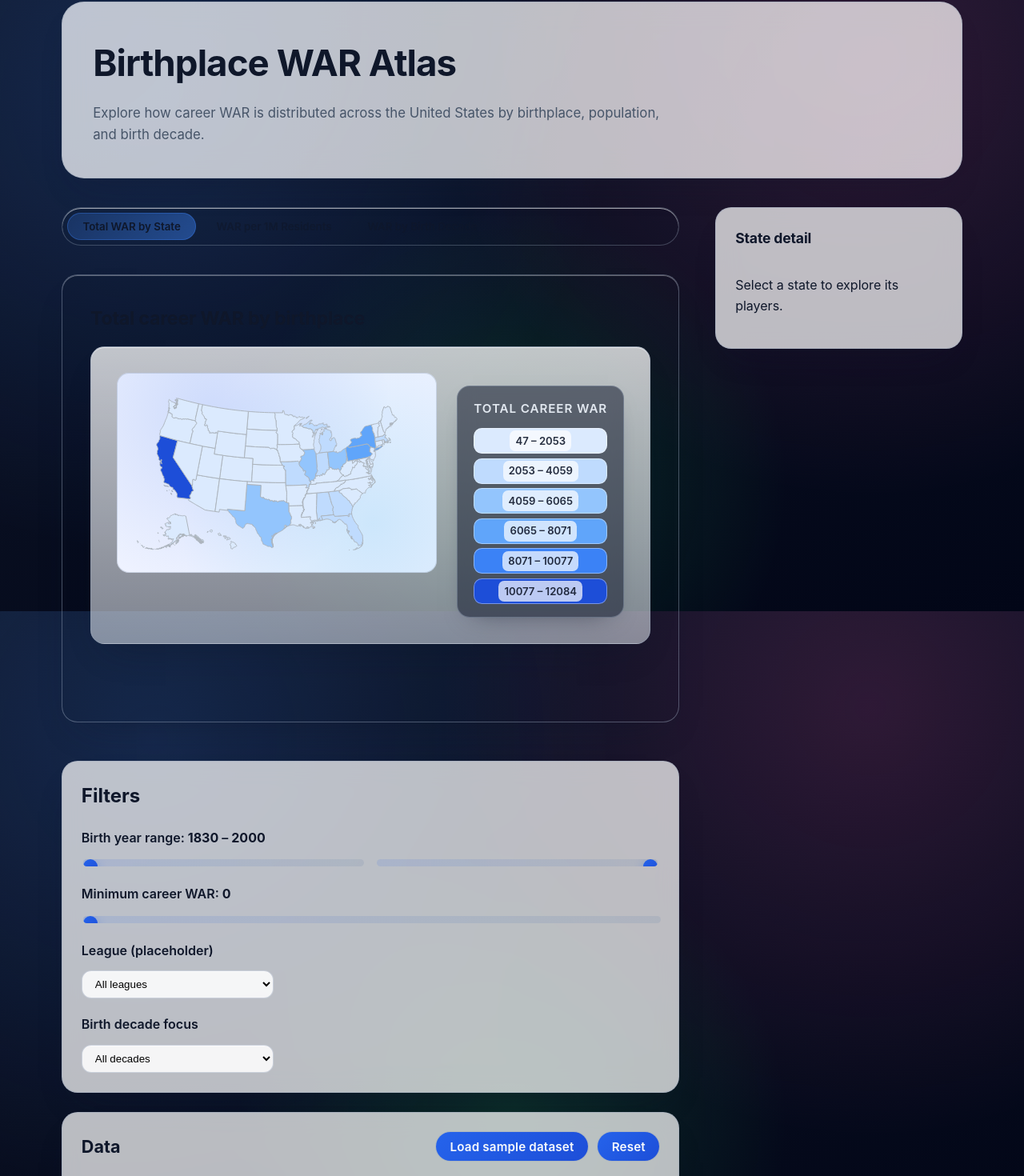
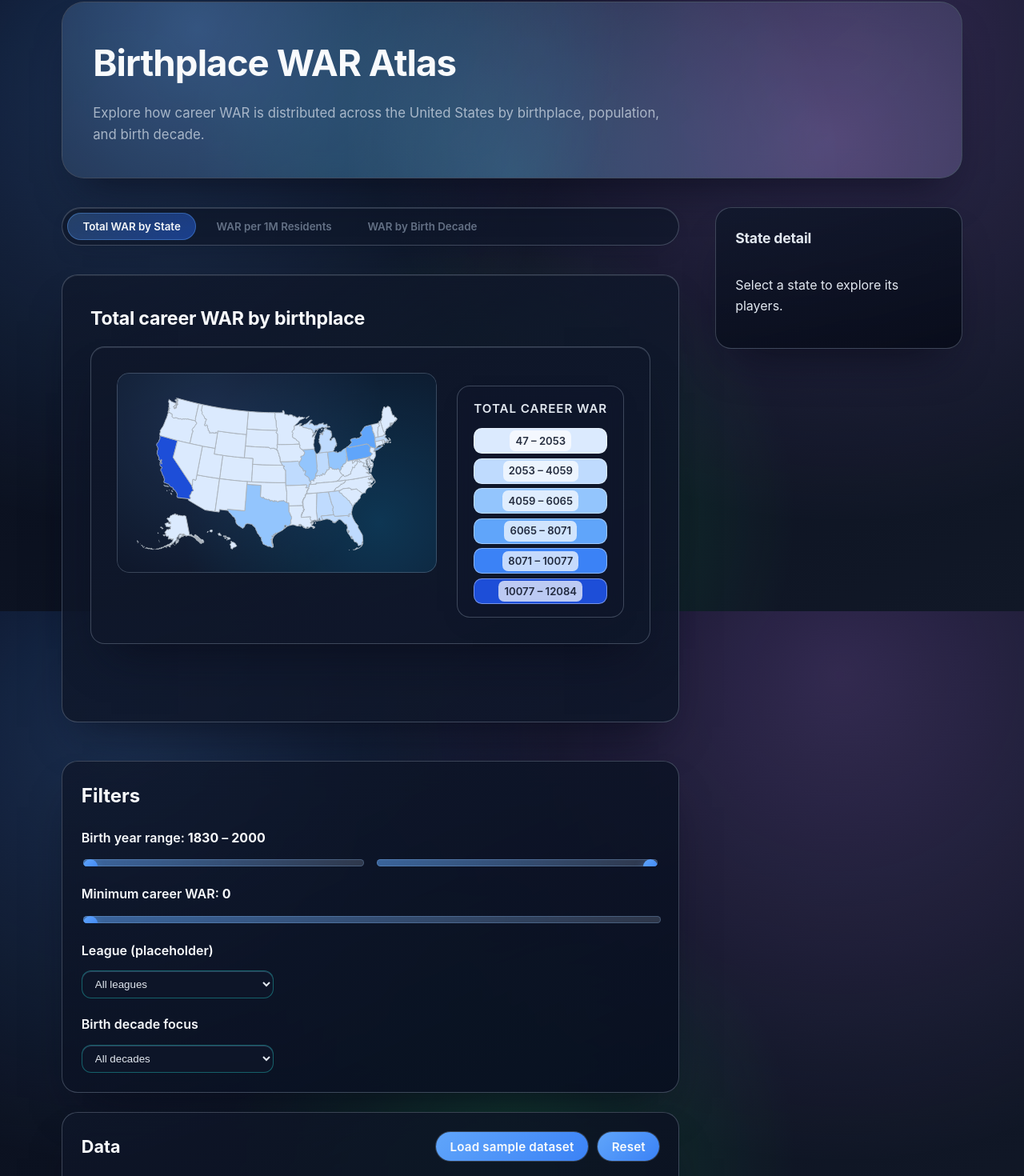
Before and after one commit to rhicksrad/WAR, a React (Vite) app: page / in a window 1280 px wide. Shown: the part 36-1506 px from the top of the page at 80% size. Built offline with nearby package versions, Linux system fonts and the light colour scheme.

Commit message:
restyle interface for improved contrast

```diff
--- a/public/index.html
+++ b/public/index.html
@@ -12,11 +12,11 @@
     />
     <style>
       :root {
-        color-scheme: light dark;
+        color-scheme: dark;
         font-family: 'Inter', system-ui, -apple-system, BlinkMacSystemFont, 'Segoe UI',
           sans-serif;
-        background-color: #0f172a;
-        color: #f1f5f9;
+        background-color: #020617;
+        color: #e2e8f0;
       }
 
       body {
@@ -24,7 +24,10 @@
         min-height: 100vh;
         display: flex;
         flex-direction: column;
-        background: linear-gradient(160deg, rgba(15, 23, 42, 0.95), rgba(30, 41, 59, 0.9));
+        background: radial-gradient(circle at 12% 18%, rgba(96, 165, 250, 0.24), transparent 42%),
+          radial-gradient(circle at 80% 10%, rgba(192, 132, 252, 0.22), transparent 48%),
+          radial-gradient(circle at 50% 90%, rgba(34, 197, 94, 0.2), transparent 38%),
+          linear-gradient(155deg, #020617 0%, #0b1120 45%, #111827 100%);
       }
 
       header {
@@ -43,7 +46,7 @@
         margin: 0 auto;
         max-width: 60ch;
         line-height: 1.6;
-        color: #cbd5f5;
+        color: rgba(203, 213, 225, 0.78);
         font-size: 1rem;
       }
 
@@ -58,9 +61,9 @@
       #map-container {
         width: min(1100px, 100%);
         aspect-ratio: 16 / 9;
-        background: rgba(15, 23, 42, 0.85);
+        background: linear-gradient(160deg, rgba(15, 23, 42, 0.86), rgba(15, 23, 42, 0.95));
         border-radius: 16px;
-        box-shadow: 0 20px 50px rgba(15, 23, 42, 0.5);
+        box-shadow: 0 32px 55px -26px rgba(8, 11, 26, 0.75);
         padding: clamp(12px, 2vw, 24px);
       }
 
@@ -70,10 +73,10 @@
       }
 
       .country {
-        fill: #1d4ed8;
-        stroke: #0f172a;
+        fill: #3b82f6;
+        stroke: rgba(8, 12, 26, 0.85);
         stroke-width: 0.4px;
-        fill-opacity: 0.7;
+        fill-opacity: 0.55;
       }
 
       .state {
@@ -87,7 +90,7 @@
         text-align: center;
         padding: 1.5rem;
         font-size: 0.85rem;
-        color: #94a3b8;
+        color: rgba(148, 163, 184, 0.8);
       }
 
       a {
--- a/src/styles/App.module.css
+++ b/src/styles/App.module.css
@@ -6,6 +6,7 @@
   margin: 0;
   padding: clamp(1.5rem, 3vw, 3rem) clamp(1.5rem, 6vw, 5rem);
   gap: clamp(1.5rem, 3vw, 2.25rem);
+  color: var(--text-primary);
 }
 
 .header {
@@ -13,7 +14,7 @@
   padding: clamp(1.75rem, 4vw, 2.5rem) clamp(1.5rem, 3vw, 2.75rem);
   border-radius: 1.75rem;
   border: 1px solid var(--border-soft);
-  background: var(--surface-glass);
+  background: linear-gradient(140deg, rgba(15, 23, 42, 0.9), rgba(30, 41, 59, 0.82));
   box-shadow: var(--shadow-soft);
   backdrop-filter: blur(18px);
   overflow: hidden;
@@ -23,8 +24,9 @@
   content: '';
   position: absolute;
   inset: 0;
-  background: radial-gradient(circle at top left, rgba(37, 99, 235, 0.12), transparent 55%),
-    radial-gradient(circle at bottom right, rgba(236, 72, 153, 0.14), transparent 60%);
+  background: radial-gradient(circle at 15% 15%, rgba(96, 165, 250, 0.4), transparent 55%),
+    radial-gradient(circle at 85% 80%, rgba(192, 132, 252, 0.32), transparent 62%),
+    radial-gradient(circle at 50% 100%, rgba(34, 211, 238, 0.22), transparent 68%);
   pointer-events: none;
   mix-blend-mode: screen;
 }
@@ -35,6 +37,7 @@
   letter-spacing: -0.02em;
   position: relative;
   z-index: 1;
+  color: var(--text-strong);
 }
 
 .subtitle {
@@ -73,22 +76,22 @@
   padding: clamp(1.5rem, 2.75vw, 2.25rem);
   border-radius: 1.25rem;
   border: 1px solid var(--border-soft);
-  background: rgba(15, 23, 42, 0.02);
-  box-shadow: inset 0 1px 0 rgba(255, 255, 255, 0.35), var(--shadow-soft);
+  background: linear-gradient(155deg, rgba(15, 23, 42, 0.75), rgba(15, 23, 42, 0.92));
+  box-shadow: inset 0 1px 0 rgba(255, 255, 255, 0.08), var(--shadow-soft);
   display: flex;
   flex-direction: column;
   gap: 1.5rem;
 }
 
 .placeholder {
-  border: 1px dashed rgba(148, 163, 184, 0.6);
+  border: 1px dashed rgba(148, 163, 184, 0.45);
   padding: 2.5rem;
   text-align: center;
   border-radius: 1.25rem;
   color: var(--text-muted);
   font-style: italic;
-  background: rgba(15, 23, 42, 0.04);
-  box-shadow: inset 0 0 0 1px rgba(255, 255, 255, 0.35);
+  background: rgba(15, 23, 42, 0.4);
+  box-shadow: inset 0 0 0 1px rgba(148, 163, 184, 0.25);
 }
 
 .decadeControl {
@@ -97,9 +100,10 @@
   gap: 1rem;
   padding: 0.85rem 1rem;
   border-radius: 0.9rem;
-  background: rgba(37, 99, 235, 0.08);
-  border: 1px solid rgba(37, 99, 235, 0.2);
-  box-shadow: inset 0 1px 0 rgba(255, 255, 255, 0.4);
+  background: rgba(37, 99, 235, 0.18);
+  border: 1px solid rgba(96, 165, 250, 0.35);
+  box-shadow: inset 0 1px 0 rgba(148, 197, 255, 0.35);
+  color: var(--text-strong);
 }
 
 .decadeControl label {
--- a/src/styles/DataPanel.module.css
+++ b/src/styles/DataPanel.module.css
@@ -2,12 +2,13 @@
   border: 1px solid var(--border-soft);
   padding: 1.5rem;
   border-radius: 1.25rem;
-  background: var(--surface-glass);
+  background: linear-gradient(160deg, var(--surface-glass) 0%, rgba(8, 12, 26, 0.92) 100%);
   box-shadow: var(--shadow-soft);
   backdrop-filter: blur(16px);
   display: flex;
   flex-direction: column;
   gap: 1rem;
+  color: var(--text-primary);
 }
 
 .headingRow {
@@ -20,6 +21,7 @@
 .headingRow h2 {
   margin: 0;
   font-size: 1.35rem;
+  color: var(--text-strong);
 }
 
 .actions {
@@ -31,7 +33,7 @@
 .actions button {
   border: none;
   background: linear-gradient(135deg, var(--accent), var(--accent-strong));
-  color: #f8fafc;
+  color: var(--text-strong);
   padding: 0.55rem 1.1rem;
   border-radius: 999px;
   cursor: pointer;
@@ -94,7 +96,7 @@
 }
 
 .summaryGrid li {
-  color: #0f172a;
+  color: var(--text-primary);
   list-style: none;
   position: relative;
   padding-left: 0.9rem;
@@ -109,5 +111,5 @@
   height: 6px;
   border-radius: 50%;
   background: var(--accent);
-  box-shadow: 0 0 0 2px rgba(37, 99, 235, 0.18);
+  box-shadow: 0 0 0 2px rgba(96, 165, 250, 0.22);
 }
--- a/src/styles/FiltersPanel.module.css
+++ b/src/styles/FiltersPanel.module.css
@@ -2,16 +2,18 @@
   border: 1px solid var(--border-soft);
   padding: 1.5rem;
   border-radius: 1.25rem;
-  background: var(--surface-glass);
+  background: linear-gradient(155deg, var(--surface-glass) 0%, rgba(8, 15, 32, 0.92) 100%);
   box-shadow: var(--shadow-soft);
   backdrop-filter: blur(16px);
   display: flex;
   flex-direction: column;
   gap: 1.25rem;
+  color: var(--text-primary);
 }
 
 .panel h2 {
   margin: 0;
+  color: var(--text-strong);
 }
 
 .filterRow {
@@ -22,7 +24,7 @@
 
 .filterRow label {
   font-weight: 600;
-  color: #0f172a;
+  color: var(--text-strong);
 }
 
 .sliderRow {
@@ -36,9 +38,10 @@ input[type='range'] {
   appearance: none;
   height: 0.55rem;
   border-radius: 999px;
-  background: linear-gradient(90deg, var(--accent-soft), rgba(148, 163, 184, 0.35));
+  background: linear-gradient(90deg, rgba(96, 165, 250, 0.55), rgba(148, 163, 184, 0.25));
   position: relative;
   overflow: hidden;
+  box-shadow: inset 0 0 0 1px rgba(148, 197, 255, 0.25);
 }
 
 input[type='range']::-webkit-slider-thumb {
@@ -48,7 +51,7 @@ input[type='range']::-webkit-slider-thumb {
   height: 18px;
   border-radius: 50%;
   background: linear-gradient(135deg, var(--accent), var(--accent-strong));
-  box-shadow: 0 4px 12px rgba(37, 99, 235, 0.4);
+  box-shadow: 0 4px 12px rgba(96, 165, 250, 0.45);
   border: none;
 }
 
@@ -57,7 +60,7 @@ input[type='range']::-moz-range-thumb {
   height: 18px;
   border-radius: 50%;
   background: linear-gradient(135deg, var(--accent), var(--accent-strong));
-  box-shadow: 0 4px 12px rgba(37, 99, 235, 0.4);
+  box-shadow: 0 4px 12px rgba(96, 165, 250, 0.45);
   border: none;
 }
 
@@ -73,14 +76,15 @@ input[type='range']::-moz-range-track {
 select {
   padding: 0.5rem 0.75rem;
   border-radius: 0.75rem;
-  border: 1px solid var(--border-soft);
+  border: 1px solid var(--border-strong);
   max-width: 240px;
-  background: rgba(255, 255, 255, 0.85);
-  box-shadow: inset 0 1px 0 rgba(255, 255, 255, 0.45);
+  background: rgba(15, 23, 42, 0.85);
+  box-shadow: inset 0 1px 0 rgba(148, 197, 255, 0.25), 0 12px 25px -18px rgba(8, 12, 26, 0.7);
   font-weight: 500;
+  color: var(--text-primary);
 }
 
 select:focus-visible {
-  outline: 2px solid rgba(37, 99, 235, 0.35);
+  outline: 2px solid rgba(96, 165, 250, 0.45);
   outline-offset: 2px;
 }
--- a/src/styles/MapView.module.css
+++ b/src/styles/MapView.module.css
@@ -10,7 +10,7 @@
   margin: 0;
   font-size: 1.45rem;
   letter-spacing: -0.01em;
-  color: #0f172a;
+  color: var(--text-strong);
 }
 
 .mapContainer {
@@ -21,18 +21,18 @@
   padding: clamp(1.25rem, 2.5vw, 2rem);
   border-radius: 1.1rem;
   border: 1px solid var(--border-soft);
-  background: linear-gradient(180deg, rgba(255, 255, 255, 0.75) 0%, rgba(226, 232, 240, 0.55) 100%);
-  box-shadow: inset 0 1px 0 rgba(255, 255, 255, 0.55), var(--shadow-soft);
+  background: linear-gradient(160deg, rgba(15, 23, 42, 0.86) 0%, rgba(15, 23, 42, 0.95) 100%);
+  box-shadow: inset 0 1px 0 rgba(148, 163, 184, 0.18), var(--shadow-soft);
 }
 
 .svg {
   width: 100%;
   height: auto;
   border-radius: 0.95rem;
-  background: radial-gradient(circle at 30% 20%, rgba(37, 99, 235, 0.16), transparent 65%),
-    radial-gradient(circle at 80% 75%, rgba(14, 165, 233, 0.15), transparent 65%),
-    #eef2ff;
-  box-shadow: inset 0 0 0 1px rgba(148, 163, 184, 0.4);
+  background: radial-gradient(circle at 28% 25%, rgba(96, 165, 250, 0.18), transparent 65%),
+    radial-gradient(circle at 82% 75%, rgba(14, 165, 233, 0.22), transparent 65%),
+    rgba(15, 23, 42, 0.65);
+  box-shadow: inset 0 0 0 1px rgba(148, 163, 184, 0.32);
 }
 
 .state {
--- a/src/styles/StateDetailPanel.module.css
+++ b/src/styles/StateDetailPanel.module.css
@@ -2,7 +2,7 @@
   border: 1px solid var(--border-soft);
   border-radius: 1.25rem;
   padding: 1.5rem;
-  background: var(--surface-glass);
+  background: linear-gradient(165deg, var(--surface-glass) 0%, rgba(8, 12, 26, 0.95) 100%);
   box-shadow: var(--shadow-soft);
   backdrop-filter: blur(18px);
   min-width: 260px;
@@ -11,6 +11,7 @@
   display: flex;
   flex-direction: column;
   gap: 1rem;
+  color: var(--text-primary);
 }
 
 .panel h3 {
@@ -25,7 +26,7 @@
   font-size: 0.75rem;
   text-transform: uppercase;
   letter-spacing: 0.08em;
-  color: rgba(15, 23, 42, 0.6);
+  color: var(--text-soft);
 }
 
 .list {
@@ -33,22 +34,22 @@
   margin: 0;
   padding: 0;
   border-radius: 1rem;
-  background: rgba(255, 255, 255, 0.55);
-  box-shadow: inset 0 1px 0 rgba(255, 255, 255, 0.5);
-  border: 1px solid rgba(148, 163, 184, 0.25);
+  background: rgba(15, 23, 42, 0.6);
+  box-shadow: inset 0 1px 0 rgba(148, 163, 184, 0.18);
+  border: 1px solid rgba(148, 163, 184, 0.28);
 }
 
 .list li {
   display: grid;
   grid-template-columns: 1fr 70px;
   padding: 0.55rem 0.85rem;
-  border-bottom: 1px solid rgba(148, 163, 184, 0.2);
+  border-bottom: 1px solid rgba(148, 163, 184, 0.14);
   font-size: 0.92rem;
-  color: #0f172a;
+  color: var(--text-primary);
 }
 
 .list li:nth-child(odd) {
-  background: rgba(37, 99, 235, 0.05);
+  background: rgba(96, 165, 250, 0.08);
 }
 
 .list li:last-child {
@@ -68,20 +69,20 @@
 
 .pagination button {
   border: none;
-  background: linear-gradient(135deg, rgba(15, 23, 42, 0.85), rgba(15, 118, 110, 0.9));
-  color: #f8fafc;
+  background: linear-gradient(135deg, rgba(37, 211, 204, 0.88), rgba(59, 130, 246, 0.88));
+  color: var(--text-strong);
   padding: 0.45rem 0.95rem;
   border-radius: 999px;
   cursor: pointer;
   font-weight: 600;
   letter-spacing: 0.02em;
-  box-shadow: 0 10px 25px -18px rgba(15, 23, 42, 0.7);
+  box-shadow: 0 10px 25px -18px rgba(8, 12, 26, 0.75);
   transition: transform 0.2s ease, box-shadow 0.2s ease;
 }
 
 .pagination button:hover:not([disabled]) {
   transform: translateY(-1px);
-  box-shadow: 0 12px 28px -18px rgba(15, 23, 42, 0.8);
+  box-shadow: 0 12px 28px -18px rgba(37, 99, 235, 0.6);
 }
 
 .pagination button:focus-visible {
--- a/src/styles/Tabs.module.css
+++ b/src/styles/Tabs.module.css
@@ -5,9 +5,9 @@
   margin-bottom: 1.25rem;
   padding: 0.4rem;
   border-radius: 999px;
-  background: rgba(15, 23, 42, 0.06);
+  background: rgba(15, 23, 42, 0.7);
   border: 1px solid rgba(148, 163, 184, 0.35);
-  box-shadow: inset 0 1px 0 rgba(255, 255, 255, 0.6);
+  box-shadow: inset 0 1px 0 rgba(148, 163, 184, 0.25), 0 12px 30px -20px rgba(8, 12, 26, 0.8);
 }
 
 .tab,
@@ -17,24 +17,24 @@
   background: transparent;
   cursor: pointer;
   font-weight: 600;
-  color: rgba(15, 23, 42, 0.65);
+  color: var(--text-soft);
   border-radius: 999px;
   transition: color 0.2s ease, background 0.2s ease, transform 0.2s ease;
 }
 
 .tab:hover {
-  color: #0f172a;
+  color: var(--text-primary);
   transform: translateY(-1px);
 }
 
 .activeTab {
-  color: #0f172a;
-  background: linear-gradient(135deg, rgba(59, 130, 246, 0.2), rgba(59, 130, 246, 0.45));
-  box-shadow: inset 0 0 0 1px rgba(59, 130, 246, 0.35);
+  color: var(--text-strong);
+  background: linear-gradient(135deg, rgba(96, 165, 250, 0.28), rgba(37, 99, 235, 0.5));
+  box-shadow: inset 0 0 0 1px rgba(96, 165, 250, 0.4);
 }
 
 .tab:focus-visible,
 .activeTab:focus-visible {
-  outline: 3px solid rgba(59, 130, 246, 0.35);
+  outline: 3px solid rgba(96, 165, 250, 0.45);
   outline-offset: 2px;
 }
--- a/src/styles/index.css
+++ b/src/styles/index.css
@@ -2,18 +2,23 @@
   font-family: 'Inter', system-ui, -apple-system, BlinkMacSystemFont, 'Segoe UI', sans-serif;
   line-height: 1.6;
   font-weight: 400;
-  color: #0f172a;
+  color: #e2e8f0;
   background-color: #020617;
-  --surface-glass: rgba(255, 255, 255, 0.72);
-  --surface-muted: rgba(255, 255, 255, 0.55);
-  --border-soft: rgba(148, 163, 184, 0.45);
-  --border-strong: rgba(100, 116, 139, 0.55);
-  --text-muted: #475569;
-  --accent: #2563eb;
-  --accent-strong: #1d4ed8;
-  --accent-soft: rgba(37, 99, 235, 0.12);
-  --shadow-soft: 0 22px 45px -25px rgba(15, 23, 42, 0.45);
-  --shadow-ring: 0 0 0 1px rgba(148, 163, 184, 0.35);
+  color-scheme: dark;
+  --text-strong: #f8fafc;
+  --text-primary: #e2e8f0;
+  --text-muted: rgba(203, 213, 225, 0.78);
+  --text-soft: rgba(148, 163, 184, 0.65);
+  --surface-glass: rgba(15, 23, 42, 0.78);
+  --surface-muted: rgba(15, 23, 42, 0.55);
+  --surface-highlight: rgba(30, 64, 175, 0.35);
+  --border-soft: rgba(148, 163, 184, 0.35);
+  --border-strong: rgba(37, 211, 204, 0.4);
+  --accent: #60a5fa;
+  --accent-strong: #3b82f6;
+  --accent-soft: rgba(96, 165, 250, 0.28);
+  --shadow-soft: 0 32px 55px -26px rgba(8, 11, 26, 0.75);
+  --shadow-ring: 0 0 0 1px rgba(148, 163, 184, 0.32);
 }
 
 * {
@@ -23,12 +28,12 @@
 body {
   margin: 0;
   min-height: 100vh;
-  background-image: radial-gradient(circle at 15% 20%, rgba(59, 130, 246, 0.18), transparent 45%),
-    radial-gradient(circle at 85% 15%, rgba(236, 72, 153, 0.16), transparent 42%),
-    radial-gradient(circle at 50% 80%, rgba(34, 197, 94, 0.18), transparent 38%),
-    linear-gradient(160deg, #0f172a 0%, #020617 100%);
+  background-image: radial-gradient(circle at 12% 18%, rgba(96, 165, 250, 0.24), transparent 42%),
+    radial-gradient(circle at 82% 10%, rgba(192, 132, 252, 0.22), transparent 48%),
+    radial-gradient(circle at 50% 85%, rgba(34, 197, 94, 0.2), transparent 38%),
+    linear-gradient(155deg, #020617 0%, #0b1120 45%, #111827 100%);
   background-attachment: fixed;
-  color: inherit;
+  color: var(--text-primary);
 }
 
 a {
@@ -40,8 +45,8 @@ button {
 }
 
 ::selection {
-  background: rgba(37, 99, 235, 0.2);
-  color: inherit;
+  background: rgba(96, 165, 250, 0.35);
+  color: var(--text-strong);
 }
 
 @media (prefers-reduced-motion: reduce) {
```
